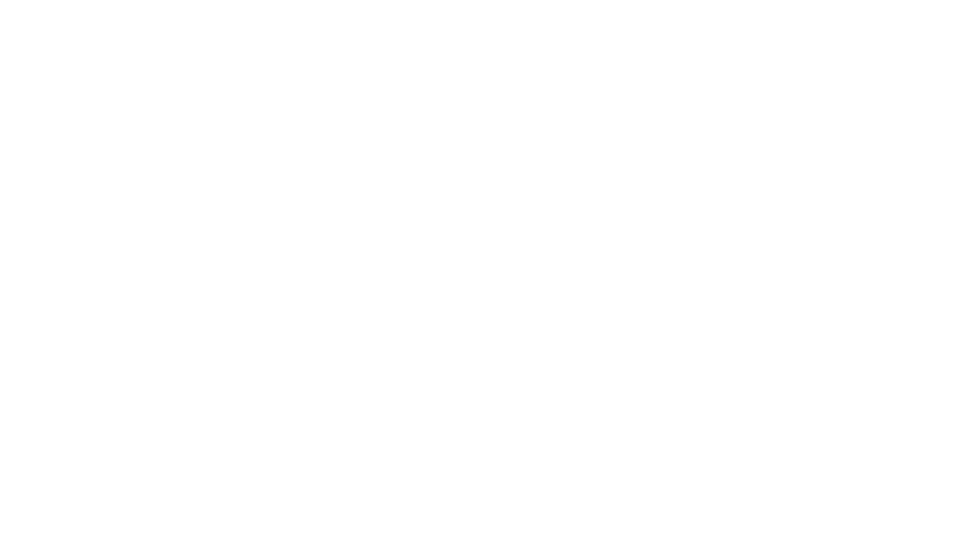
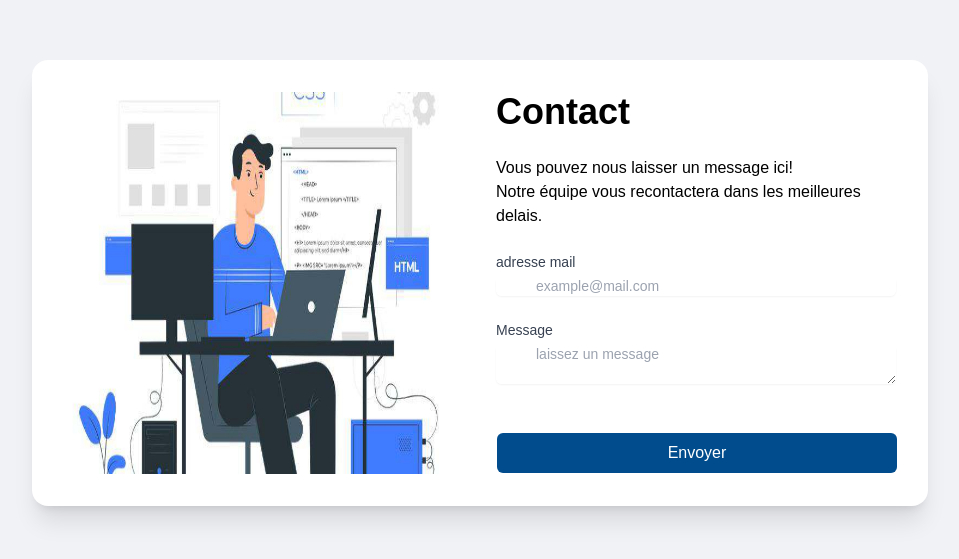
Before and after one commit to Jeffried-Dev/Projet-AWS, a React (Create React App) app in the folder frontend/: page /contact in a window 1280 px wide. Before the commit this address had no page. Shown: the part 117-676 px from the top of the page, without its empty margins (160-1119 px from the left). Built offline with nearby package versions, Linux system fonts and the light colour scheme.

Commit message:
push connexion api frontend

```diff
--- a/frontend/src/App.tsx
+++ b/frontend/src/App.tsx
@@ -7,6 +7,10 @@ import { BrowserRouter as Router, Routes, Route } from 'react-router-dom';
 import Page1 from './Components/page1/Login/Login';
 import Inscription from './Components/inscription/inscription';
 import Loginentre from './Components/loginentre/loginentre';
+import Contact from './Components/commun/contact/contact';
+import Logintest from './Components/loginentre/testlogin';
+import Postuler from './Components/utilisateur/postuler/postuler';
+
 const App: React.FC = () => {
   return (
     <div className="app">
@@ -23,11 +27,18 @@ const App: React.FC = () => {
 function AppWithRouter() {
   return (
       <Routes>
+        {/* routes communes */}
         <Route path="/" element={<App />} />
-        <Route path="/page1" element={<Page1 />} />
-        <Route path="/inscription" element={<Inscription />} /> {/* Ajoutez cette route pour la page d'inscription */}
-        <Route path="/loginentre" element={<Loginentre />} />
-        {/* ... autres routes ... */}
+        <Route path="/contact" element={<Contact />} />
+        {/* routes utilisateurs */}
+        <Route path="/utilisateur/connexion" element={<Page1 />} />
+        <Route path="/utilisateur/postuler" element={<Postuler />} />
+        {/* routes entreprises */}
+        <Route path="/entreprise/inscription" element={<Inscription />} /> {/* Ajoutez cette route pour la page d'inscription */}
+        <Route path="/entreprise/connexion" element={<Logintest onLoginSuccess={function (): void {
+        throw new Error('Function not implemented.');
+      } } />} />
+        {/* routes administrateur */}
       </Routes>
   );
 }
--- /dev/null
+++ b/frontend/src/Components/commun/contact/contact.tsx
@@ -0,0 +1,85 @@
+import { useState } from 'react'; // Importez useState si nécessaire
+import { Link } from 'react-router-dom'; // Importez Link de React Router
+import login from '../../../assets/login.jpg'; // Importez l'image de Contact depuis les assets
+
+export default function Contact() {
+  // État pour le mail et le message
+  const [email, setEmail] = useState('');
+  const [message, setMessage] = useState('');
+
+  // Fonction pour gérer la soumission du formulaire
+  const handleSubmit = (event: { preventDefault: () => void; }) => {
+    event.preventDefault();
+  };
+
+  // categorie de message
+
+  return (
+    // Conteneur principal avec une mise en page centrée verticalement et horizontalement
+    <div className="min-h-screen bg-[#f1f2f6] flex items-center justify-center p-6">
+      {/* Div pour contenir le formulaire de Contact */}
+      <div className="bg-white p-8 rounded-2xl shadow-xl w-full max-w-4xl flex space-x-8">
+        {/* Première moitié de la mise en page avec l'image de Contact */}
+        <div className="w-1/2">
+          <img
+            alt="Illustration"
+            className="w-full h-auto"
+            src={login}
+            style={{
+             height: '100%', // Redimensionner l'image
+             maxWidth: '100%', // Ajuster l'objet de l'image pour qu'elle s'adapte à la nouvelle taille
+            }}
+          />
+        </div>
+        {/* Deuxième moitié de la mise en page avec le formulaire de Contact */}
+        <div className="w-1/2 space-y-6">
+          {/* Titre du formulaire */}
+          <h2 className="text-4xl font-bold">Contact</h2>
+          <h5>Vous pouvez nous laisser un message ici! <br></br>
+          Notre équipe vous recontactera dans les meilleures delais.</h5>
+          {/* Formulaire de Contact */}
+          <form onSubmit={handleSubmit}>
+            {/* Champ pour le nom d'utilisateur */}
+            <div className="mb-6">
+              <label className="block text-sm font-medium text-gray-700" htmlFor="email">
+                adresse mail
+              </label>
+              <div className="mt-1 relative rounded-md shadow-sm">
+                <input
+                  className="block w-full pl-10 pr-3 sm:text-sm border-gray-300 rounded-md"
+                  id="email"
+                  placeholder="example@mail.com"
+                  type="text"
+                  value={email}
+                  onChange={(e) => setEmail(e.target.value)}
+                  required
+                />
+                {/* Icône utilisateur va ici */}
+              </div>
+            </div>
+            {/* Champ pour le mot de passe */}
+            <div className="mb-12">
+              <label className="block text-sm font-medium text-gray-700" htmlFor="message">
+                Message
+              </label>
+              <div className="mt-1 relative rounded-md shadow-sm">
+                <textarea
+                  className="block w-full pl-10 pr-3 sm:text-sm border-gray-300 rounded-md"
+                  id="message"
+                  placeholder="laissez un message"
+                  value={message}
+                  onChange={(e) => setMessage(e.target.value)}
+                  required
+                />
+                {/* Icône de verrouillage va ici */}
+              </div>
+            </div>
+            {/* Bouton de Contact */}
+            <button className="w-full bg-[#004c8c] text-white py-2 rounded-md" type="submit" style={{margin : '1px 1px 1px 1px'}}>Envoyer</button>
+          </form>
+
+        </div>
+      </div>
+    </div>
+  );
+}
--- a/frontend/src/Components/homePage/rectangle/rectangle.tsx
+++ b/frontend/src/Components/homePage/rectangle/rectangle.tsx
@@ -36,10 +36,10 @@ const Rectangle: React.FC<RectangleProps> = ({ color, bottomTextColor, isLeftBut
       <div className="circle"><img src={logo} className="circle" alt="Logo"></img></div>
       <div className="button-container">
         {/* Utilisation de la balise Link pour la navigation */}
-        <Link to="./inscription" className="button">{phrase}</Link>
+        <Link to="./entreprise/inscription" className="button">{phrase}</Link>
         <div className="bottom-text" style={{ color: bottomTextColor }}>{bottomText}</div>
-        {isLeftButtonVisible && <button className="bottom-button left-bottom-button"> <Link to="./page1" className="button button-small">Connectez-vous ici</Link></button>}
-        {isRightButtonVisible && <button className="bottom-button right-bottom-button"> <Link to="./loginentre" className="button button-small">Connectez-vous ici</Link></button>}
+        {isLeftButtonVisible && <button className="bottom-button left-bottom-button"> <Link to="./utilisateur/connexion" className="button button-small">Connectez-vous ici</Link></button>}
+        {isRightButtonVisible && <button className="bottom-button right-bottom-button"> <Link to="./entreprise/connexion" className="button button-small">Connectez-vous ici</Link></button>}
       </div>
     </div>
   );
--- /dev/null
+++ b/frontend/src/Components/loginentre/testlogin.tsx
@@ -0,0 +1,83 @@
+import React, { useState } from 'react';
+
+interface LoginFormProps {
+  onLoginSuccess: () => void;
+}
+
+interface LoginFormData {
+  mail: string;
+  password: string;
+}
+
+const LoginForm: React.FC<LoginFormProps> = ({ onLoginSuccess }) => {
+  const [formData, setFormData] = useState<LoginFormData>({
+    mail: '',
+    password: '',
+  });
+
+  const handleChange = (e: React.ChangeEvent<HTMLInputElement>) => {
+    const { name, value } = e.target;
+    setFormData(prevState => ({
+      ...prevState,
+      [name]: value,
+    }));
+  };
+
+  const handleSubmit = async (e: React.FormEvent<HTMLFormElement>) => {
+    e.preventDefault();
+    try {
+      const response = await fetch('http://localhost:8000/utilisateur/inscription', {
+        method: 'POST',
+        headers: {
+          'Content-Type': 'application/json',
+
+        },
+        body: JSON.stringify(formData),
+      });
+      if (response.ok) {
+        // Login successful
+        onLoginSuccess();
+      } else {
+        // Handle login failure
+        console.error('Login failed');
+      }
+    } catch (error) {
+      console.error('Error during login:', error);
+    }
+  };
+
+  return (
+    <div>
+      <h2>Creation de compte</h2>
+      <form onSubmit={handleSubmit}>
+        <div>
+          <label>
+            Nom d'utilisateur:
+            <input
+              type="text"
+              name="mail"
+              value={formData.mail}
+              onChange={handleChange}
+              required
+            />
+          </label>
+        </div>
+        <div>
+          <label>
+            Mot de passe:
+            <input
+              type="password"
+              name="password"
+              value={formData.password}
+              onChange={handleChange}
+              required
+            />
+          </label>
+        </div>
+        <button type="submit">S'inscrire</button>
+      </form>
+    </div>
+  );
+};
+
+export default LoginForm;
--- a/frontend/src/Components/page1/Login/Login.tsx
+++ b/frontend/src/Components/page1/Login/Login.tsx
@@ -24,9 +24,9 @@ export default function Loginentre() {
             className="w-full h-auto"
             src={login}
             style={{
-              maxHeight: '300px', // Redimensionner l'image pour qu'elle ne dépasse pas une hauteur de 300 pixels
-              objectFit: 'contain', // Ajuster l'objet de l'image pour qu'elle s'adapte à la nouvelle taille
-            }}
+              height: '100%', // Redimensionner l'image
+              maxWidth: '100%', // Ajuster l'objet de l'image pour qu'elle s'adapte à la nouvelle taille
+             }}
           />
         </div>
         {/* Deuxième moitié de la mise en page avec le formulaire de connexion */}
--- /dev/null
+++ b/frontend/src/Components/utilisateur/postuler/postuler.tsx
@@ -0,0 +1,81 @@
+import { useState } from 'react'; // Importez useState si nécessaire
+import { Link } from 'react-router-dom'; // Importez Link de React Router
+import login from '../../../assets/login.jpg'; // Importez l'image de Contact depuis les assets
+
+export default function Contact() {
+  // État pour le mail et le message
+  const [email, setEmail] = useState('');
+  const [message, setMessage] = useState('');
+
+  // Fonction pour gérer la soumission du formulaire
+  const handleSubmit = (event: { preventDefault: () => void; }) => {
+    event.preventDefault();
+  };
+
+  return (
+    // Conteneur principal avec une mise en page centrée verticalement et horizontalement
+    <div className="min-h-screen bg-[#f1f2f6] flex items-center justify-center p-6">
+      {/* Div pour contenir le formulaire de Contact */}
+      <div className="bg-white p-8 rounded-2xl shadow-xl w-full max-w-4xl flex space-x-8">
+        {/* Première moitié de la mise en page avec l'image de Contact */}
+        <div className="w-1/2">
+          <img
+            alt="Illustration"
+            className="w-full h-auto"
+            src={login}
+            style={{
+             height: '100%', // Redimensionner l'image
+             maxWidth: '100%', // Ajuster l'objet de l'image pour qu'elle s'adapte à la nouvelle taille
+            }}
+          />
+        </div>
+        {/* Deuxième moitié de la mise en page avec le formulaire de Contact */}
+        <div className="w-1/2 space-y-6">
+          {/* Titre du formulaire */}
+          <h2 className="text-4xl font-bold">Postuler à une offre d'emploi</h2>
+          {/* Formulaire de Contact */}
+          <form onSubmit={handleSubmit}>
+            {/* Champ pour le nom d'utilisateur */}
+            <div className="mb-6">
+              <label className="block text-sm font-medium text-gray-700" htmlFor="email">
+                adresse mail
+              </label>
+              <div className="mt-1 relative rounded-md shadow-sm">
+                <input
+                  className="block w-full pl-10 pr-3 sm:text-sm border-gray-300 rounded-md"
+                  id="email"
+                  placeholder="example@mail.com"
+                  type="text"
+                  value={email}
+                  onChange={(e) => setEmail(e.target.value)}
+                  required
+                />
+                {/* Icône utilisateur va ici */}
+              </div>
+            </div>
+            {/* Champ pour le mot de passe */}
+            <div className="mb-12">
+              <label className="block text-sm font-medium text-gray-700" htmlFor="message">
+                Message
+              </label>
+              <div className="mt-1 relative rounded-md shadow-sm">
+                <textarea
+                  className="block w-full pl-10 pr-3 sm:text-sm border-gray-300 rounded-md"
+                  id="message"
+                  placeholder="laissez un message"
+                  value={message}
+                  onChange={(e) => setMessage(e.target.value)}
+                  required
+                />
+                {/* Icône de verrouillage va ici */}
+              </div>
+            </div>
+            {/* Bouton de Contact */}
+            <button className="w-full bg-[#004c8c] text-white py-2 rounded-md" type="submit" style={{margin : '1px 1px 1px 1px'}}>Envoyer</button>
+          </form>
+
+        </div>
+      </div>
+    </div>
+  );
+}
```
Also changed, not shown: frontend/src/Components/inscription/inscription.tsx (+5 -5 lines), 2 other files (tests, documents, lock files or other folders).
